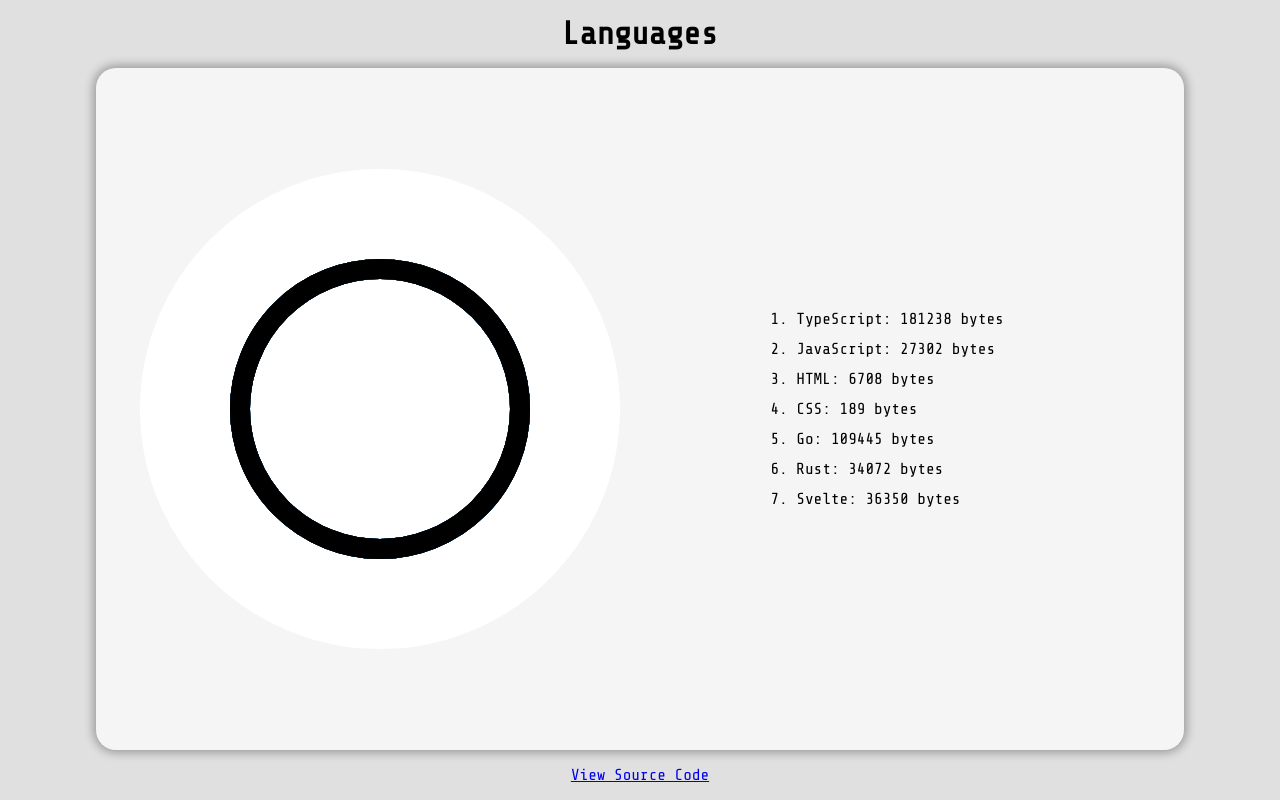
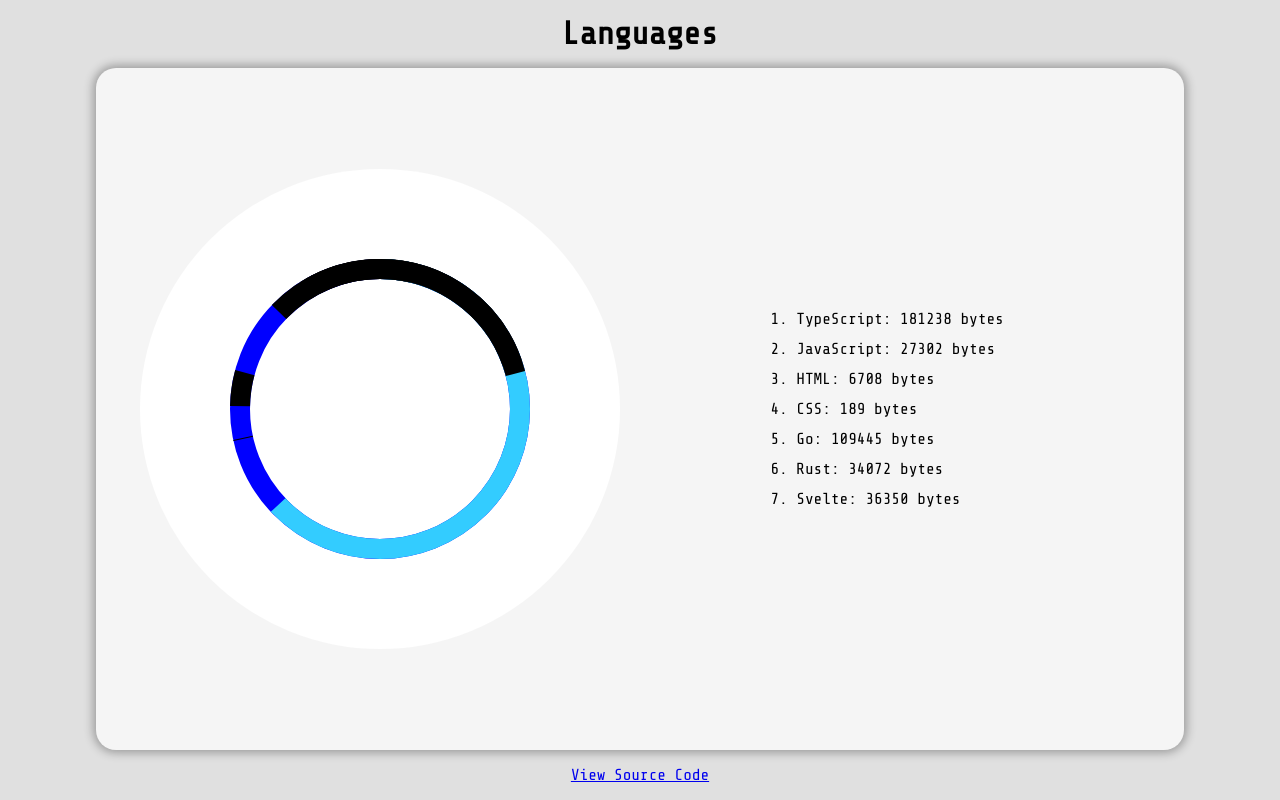
Before and after one commit to Shresht7/Languages, a Svelte app: page / in a window 1280 px wide. Built offline with nearby package versions, Linux system fonts and the light colour scheme.

Commit message:
Adjust `stroke-dasharray` based on byte percentage

```diff
--- a/src/components/ChartSection.svelte
+++ b/src/components/ChartSection.svelte
@@ -6,6 +6,10 @@
     import { getLanguageColor } from "../helpers";
 
     const languages: [string, number][] = Object.entries(data);
+    const totalBytes = languages.reduce((acc, [_, bytes]) => acc + bytes, 0);
+
+    const percentage = (bytes: number, totalBytes: number) =>
+        (bytes / totalBytes) * 100;
 </script>
 
 <section>
@@ -21,7 +25,7 @@
                     fill="transparent"
                     stroke={getLanguageColor(language)}
                     stroke-width="1"
-                    stroke-dasharray="100 100"
+                    stroke-dasharray={`${percentage(bytes, totalBytes)} 31.42`}
                     transform="rotate(-90) translate(-24)"
                 />
             {/each}
```
